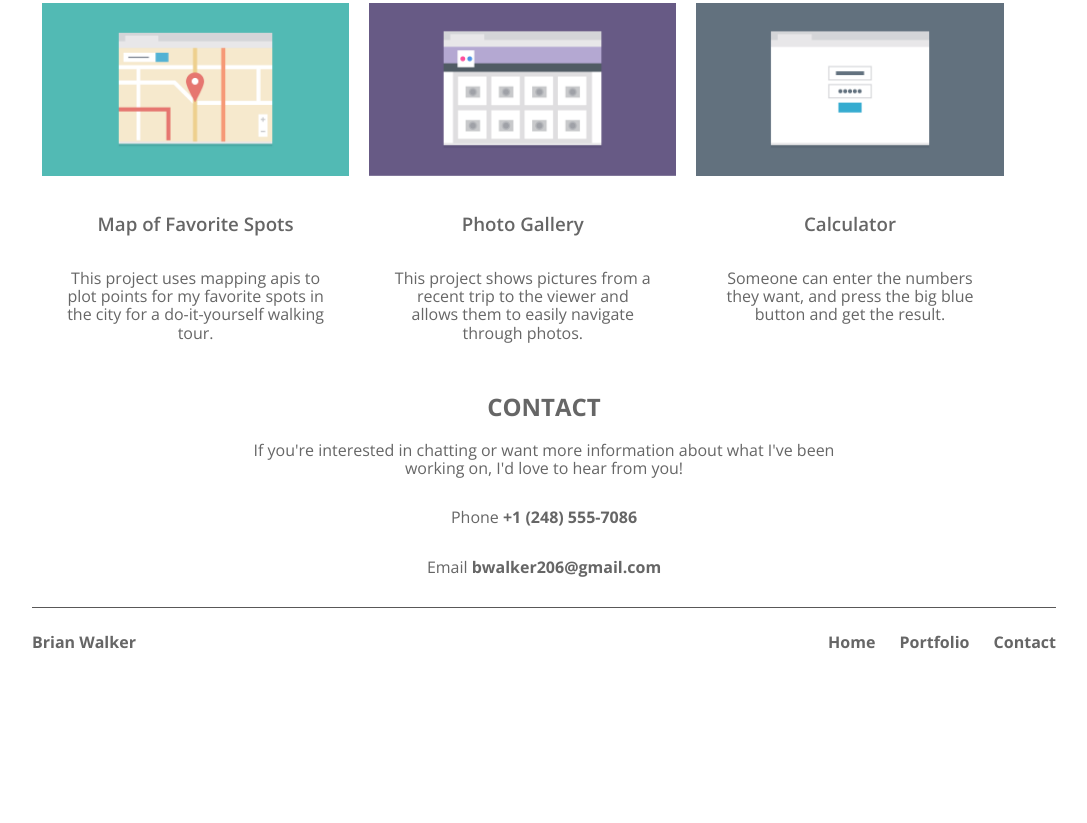
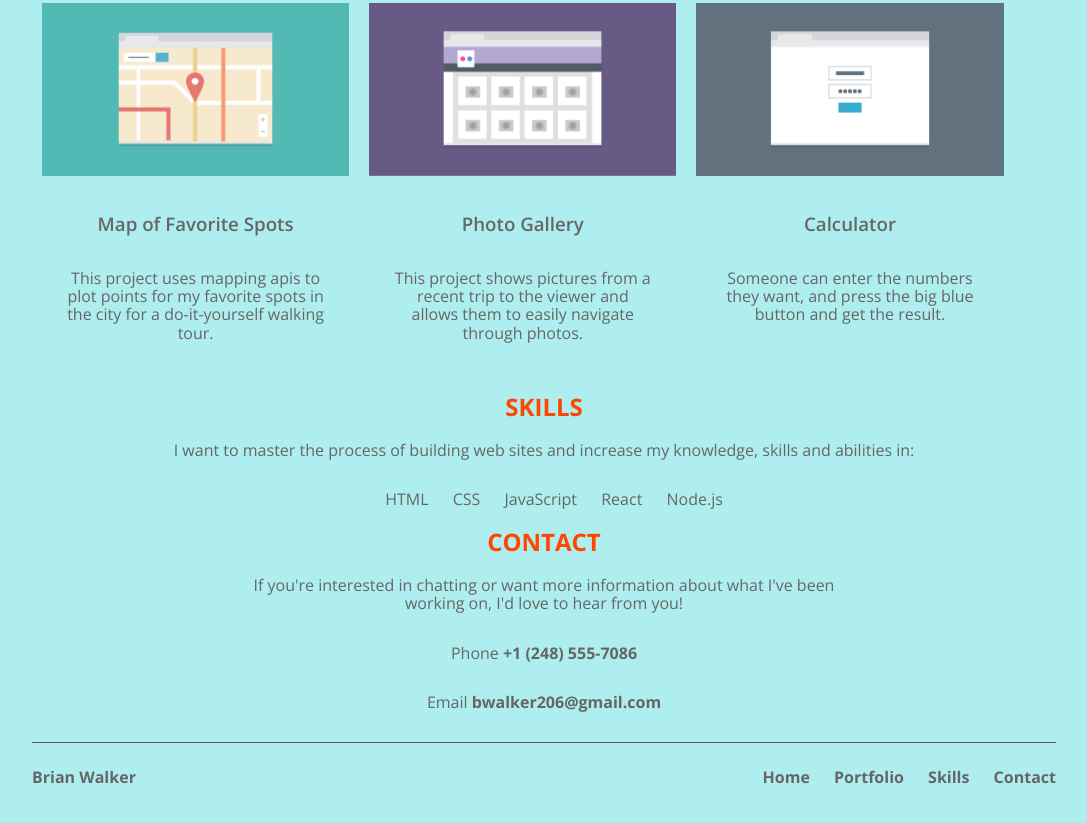
Before and after one commit to bwalkerwebdev/Techdegree-Project-2, a plain HTML site: page index.html in a window 1280 px wide. Shown: the part 943-1766 px from the top of the page, without its empty margins (96-1183 px from the left). Before the commit the page ends 1640 px from the top, so only its background shows below. Drawn offline with nearby package versions, Linux system fonts and the light colour scheme.

Commit message:
Add skills section/styling

```diff
--- a/css/styles.css
+++ b/css/styles.css
@@ -11,6 +11,7 @@
 
 body {
     padding: 5%;
+    background-color: paleturquoise;
 }
 
 img {
@@ -37,8 +38,13 @@ p {
     padding-bottom: 15px;
 }
 
+h1 {
+    font-family: 'Montserrat', sans-serif;
+}
+
 h2 {
     font-weight: bold;
+    color: orangered;
 }
 
 h2,
--- a/index.html
+++ b/index.html
@@ -6,6 +6,7 @@
     <link rel="stylesheet" href="css\normalize.css">
     <link rel="stylesheet" href="css\styles.css">
     <link href="https://fonts.googleapis.com/css2?family=Open+Sans:wght@300;400;600;700;800&display=swap" rel="stylesheet">
+    <link href="https://fonts.googleapis.com/css2?family=Montserrat:wght@300;400;500;600&display=swap" rel="stylesheet">
     <title>Document</title>
 </head>
 <body id="wrapper">
@@ -15,6 +16,7 @@
             <ul>
                 <li><a href="#top">Home</a></li>
                 <li><a href="#portfolio">Portfolio</a></li>
+                <li><a href="#skills">Skills</a></li>
                 <li><a href="#contact">Contact</a></li>
             </ul>
         </nav>
@@ -70,6 +72,21 @@
     </div>
     <div style="clear: both;"></div>
 
+    <div class="skills-container">
+        <h2 id="skills">Skills</h2>
+
+        <p>I want to master the process of building web sites and increase my knowledge, skills and abilities in:</p>
+
+        <ul>
+            <li>HTML</li>
+            <li>CSS</li>
+            <li>JavaScript</li>
+            <li>React</li>
+            <li>Node.js</li>
+        </ul>
+
+    </div>
+
     <div class="contact-container">
         <h2 id="contact">Contact</h2>
 
@@ -95,6 +112,7 @@
             <ul class="ul-footer">
                 <li><a href="#top">Home</a></li>
                 <li><a href="#portfolio">Portfolio</a></li>
+                <li><a href="#skills">Skills</a></li>
                 <li><a href="#contact">Contact</a></li>
             </ul>
         </span>
```
